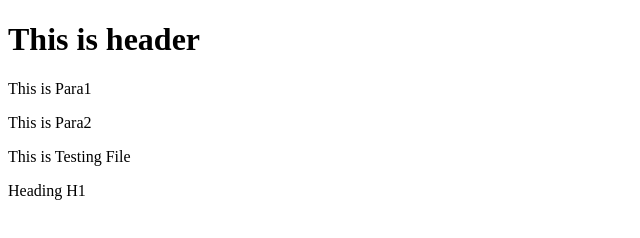
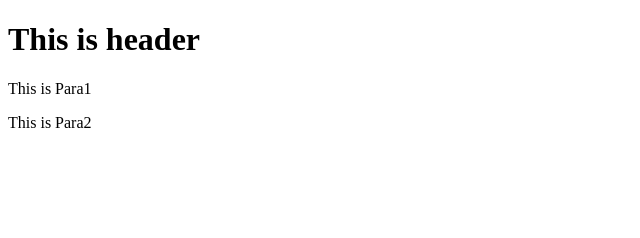
Before and after one commit to dsphimself/sampleweb, a plain HTML site: page test.html in a window 1280 px wide. Shown: the whole page, without its empty margins (0-640 px from the left). Drawn offline with Linux system fonts and the light colour scheme.

Commit message:
2st Commit

```diff
--- a/test.html
+++ b/test.html
@@ -10,7 +10,6 @@
     <h1>This is header</h1>
     <p>This is Para1</p>
     <p>This is Para2</p>
-    <p>This is Testing File</p>
-    <p>Heading H1</p>
+
 </body>
 </html>
```
